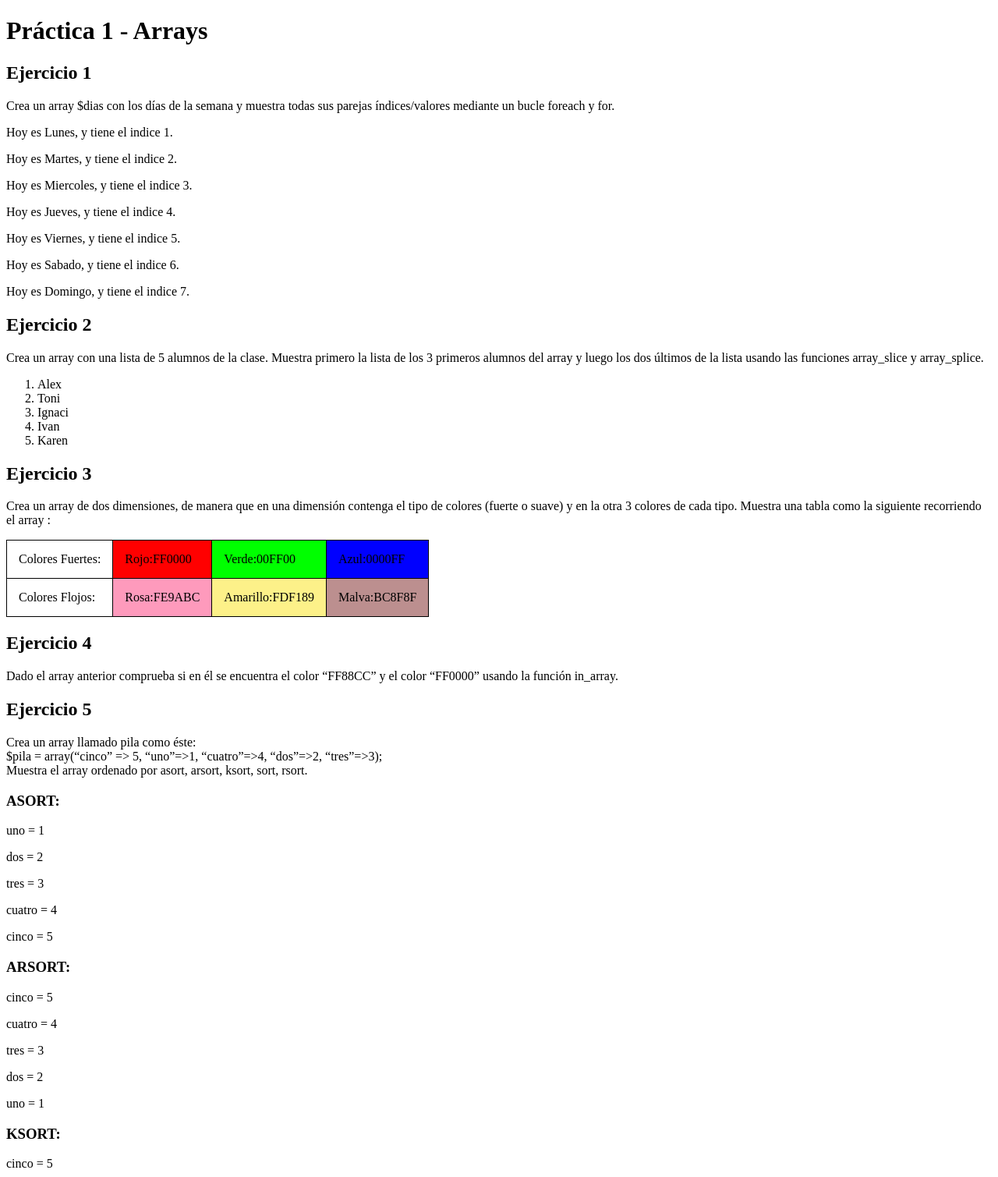
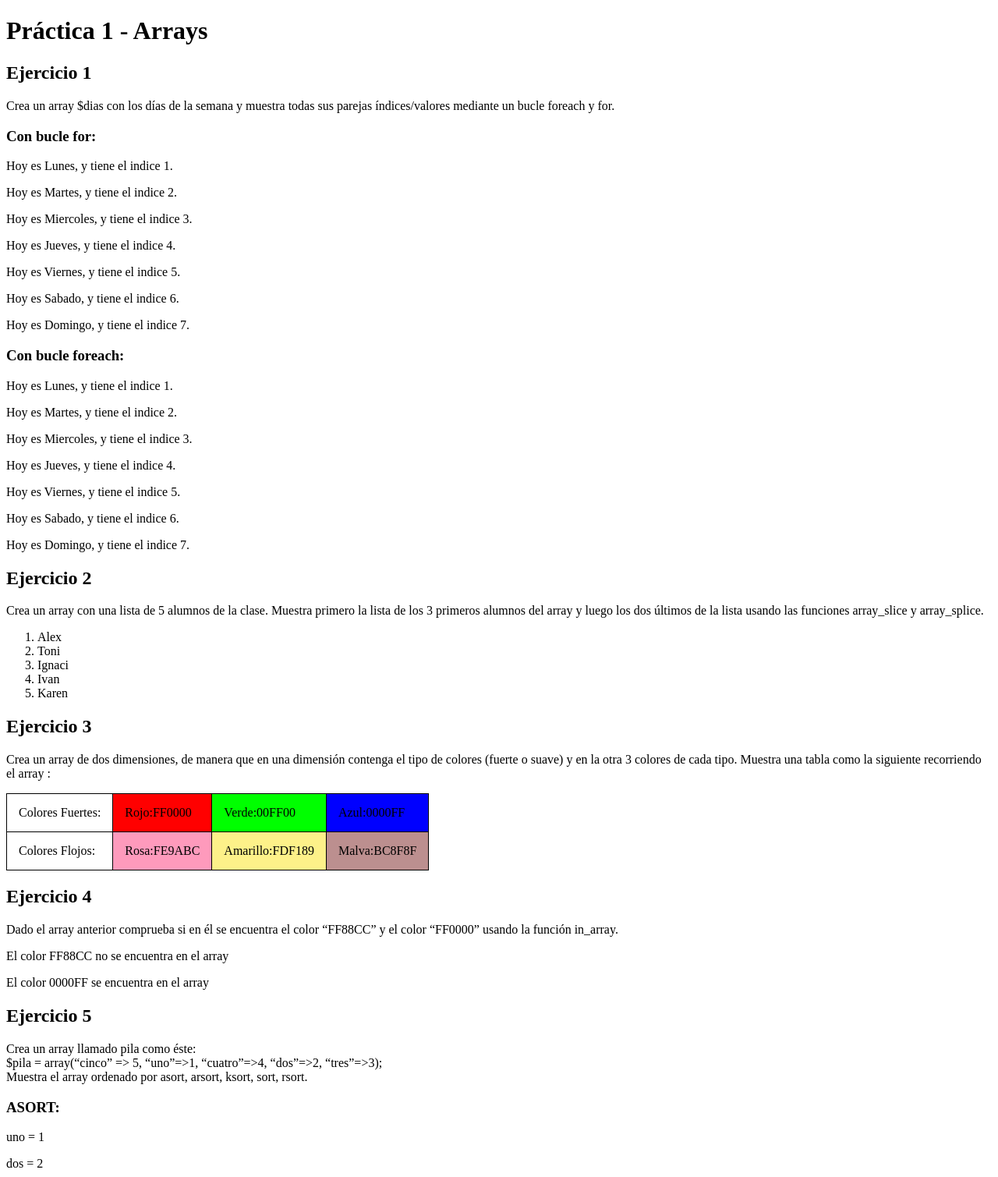
Before and after one commit to TonyAlvarez/PHP, a PHP site: page /ejercicios/ejercicio1.php in a window 1280 px wide. Shown: the top 1509 px of the page at 78% size. Run offline with PHP 8.4, Linux system fonts and the light colour scheme.

Commit message:
Actividad 1 terminada

```diff
--- a/ejercicios/ejercicio1.php
+++ b/ejercicios/ejercicio1.php
@@ -21,8 +21,16 @@
         7 => "Domingo"
     );
 
+    echo "<h3>Con bucle for:</h3>";
+
     for($i = 1; $i <= 7; $i++){
         echo "<p>Hoy es $d[$i], y tiene el indice $i.</p>";
+    }
+
+    echo "<h3>Con bucle foreach:</h3>";
+
+    foreach($d as $indice => $valor){
+        echo "<p>Hoy es $valor, y tiene el indice $indice.</p>";
     }
 
     ?>
@@ -39,12 +47,13 @@
         $s1 = array_slice($a,0,3);
         $s2 = array_splice($a, -2,2);
 
-        $length1 = count($s1);
-        for ($i = 0; $i < $length1; $i++) {
+        $length = count($s1);
+        for ($i = 0; $i < $length; $i++) {
             print "<li>$s1[$i]</li>";
         }
-        $length2 = count($s2);
-        for ($i = 0; $i < $length2; $i++) {
+
+        $length = count($s2);
+        for ($i = 0; $i < $length; $i++) {
             print "<li>$s2[$i]</li>";
         }
 
@@ -57,32 +66,33 @@
 
     <?php
 
-    $c = array();
-    $c[0][0] = "Rojo:FF0000";
-    $c[0][1] = "Verde:00FF00";
-    $c[0][2] = "Azul:0000FF";
-    $c[1][0] = "Rosa:FE9ABC";
-    $c[1][1] = "Amarillo:FDF189";
-    $c[1][2] = "Malva:BC8F8F";
+    $colores = array(
+        "Fuertes" => array("Rojo" => "FF0000", "Verde" => "00FF00", "Azul" => "0000FF"),
+        "Flojos" => array("Rosa" => "FE9ABC", "Amarillo" => "FDF189", "Malva" => "BC8F8F")
+    );
 
-    ?>
-    <table style="border: 1px solid #000; border-collapse: collapse;">
-        <?php
+
+    echo "<table style='border: 1px solid #000; border-collapse: collapse;'>";
+
     for ($i = 0; $i < 2; $i++){
         if ($i == 0){
             print "<tr><td style='border: 1px solid #000; padding: 15px;'>Colores Fuertes:</td>";
+
+            foreach($colores["Fuertes"] as $indice => $valor){
+                print "<td style='border: 1px solid #000; padding: 15px;background-color:#".$valor."'>".$indice.":".$valor."</td>";
+            }
         } else {
             print "</tr><tr><td style='border: 1px solid #000; padding: 15px;'>Colores Flojos:</td>";
-            }
-            for($x = 0; $x < 3; $x++){
-                $fondo = split(":", $c[$i][$x]);
-                print "<td style='border: 1px solid #000; padding: 15px;background-color:#".$fondo[1]."'>". $c[$i][$x] ."</td>";
+            foreach($colores["Flojos"] as $indice => $valor){
+                print "<td style='border: 1px solid #000; padding: 15px;background-color:#".$valor."'>".$indice.":".$valor."</td>";
             }
         }
+
+    }
+
     ?>
     </tr>
     </table>
-
 
 
 
@@ -93,18 +103,23 @@
 
     <?php
 
+    $busqueda = "FF88CC";
 
-        $c = array();
-        $c[1]['rojo'] = "Rojo:FF0000";
-        $c[1]['verde'] = "Verde:00FF00";
-        $c[1]['azul'] = "Azul: 0000FF";
-        $c[2]['rosa'] = "Rosa:FE9ABC";
-        $c[2]['amarillo'] = "Amarillo:FDF189";
-        $c[2]['malva'] = "Malva:BC8F8F";
+    if (in_array($busqueda, $colores["Fuertes"]) || in_array("00FF00", $colores["Flojos"])) {
+        echo "<p>El color $busqueda se encuentra en el array</p>";
+    } else {
+        echo "<p>El color $busqueda no se encuentra en el array</p>";
+    }
+
+    $busqueda = "0000FF";
+
+    if (in_array($busqueda, $colores["Fuertes"]) || in_array("00FF00", $colores["Flojos"])) {
+        echo "<p>El color $busqueda se encuentra en el array</p>";
+    } else {
+        echo "<p>El color $busqueda no se encuentra en el array</p>";
+    }
 
     ?>
-
-
 
 
 
```
Lines whose indentation alone changed are shown as unchanged.
